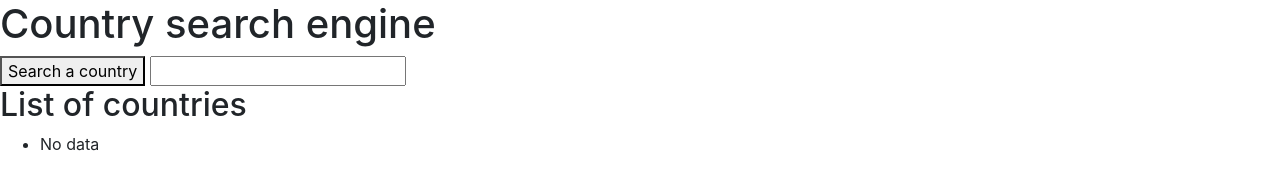
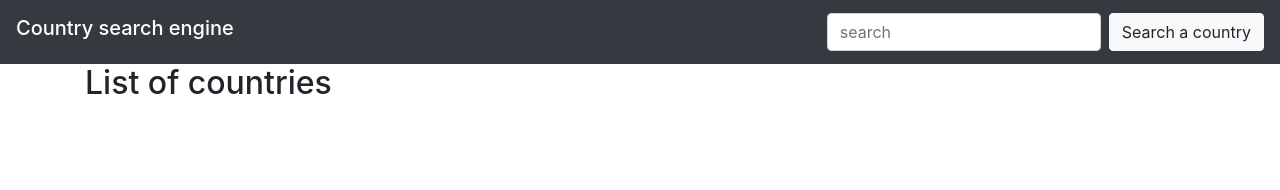
Before and after one commit to PSDvlpr/CountrySearch, a website: page index.html in a window 1280 px wide. Drawn offline with nearby package versions, Linux system fonts and the light colour scheme; files that its build step writes are made by us from their sources.

Commit message:
Add bootstrap navbar

```diff
--- a/index.html
+++ b/index.html
@@ -7,16 +7,24 @@
     <link rel="stylesheet" href="https://maxcdn.bootstrapcdn.com/font-awesome/4.7.0/css/font-awesome.min.css">
     <link rel="stylesheet" href="css/style.css">
 </head>
+<body>
 
-  <div>
-    <h1>Country search engine</h1>
-    <button id="search">Search a country</button>
-    <input id="country-name" type="text" />
-    <h2>List of countries</h2>
-    <ul id="countries">
-      <li>No data</li>
-    </ul>
-  </div>
+  <section>
+    <nav class="navbar navbar-dark bg-dark">
+      <h1 class="navbar-brand">Country search engine</h1>
+      <form class="form-inline">
+        <input class="form-control mr-sm-2" type="search" placeholder="search" aria-label="Search" id="country-name" type="text">
+        <button class="btn btn-light" type="button" id="search">Search a country</button>
+      </form>
+    </nav>
+  </section>
+  <section class="country">
+    <div class="container">
+      <h2>List of countries</h2>
+      <ul id="countries">
+      </ul>
+    </div>
+  </section>
 
   <script src="https://code.jquery.com/jquery-3.0.0.min.js" integrity="sha256-JmvOoLtYsmqlsWxa7mDSLMwa6dZ9rrIdtrrVYRnDRH0=" crossorigin="anonymous"></script>
   <script type="text/javascript" src="js/script.js"></script>
```
